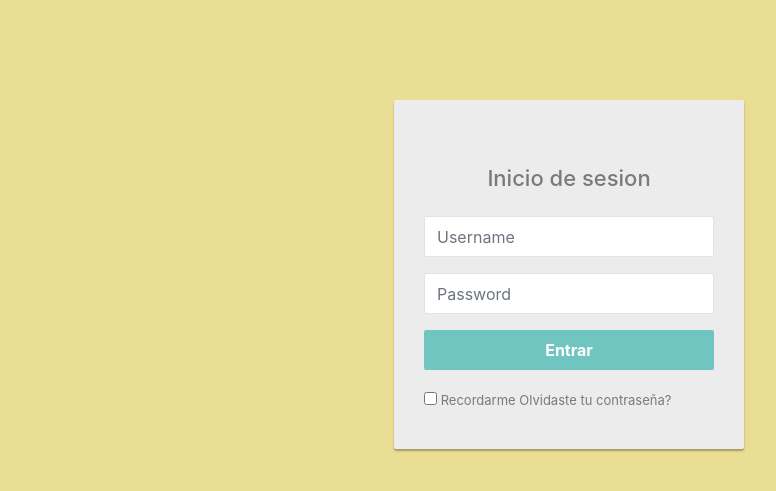
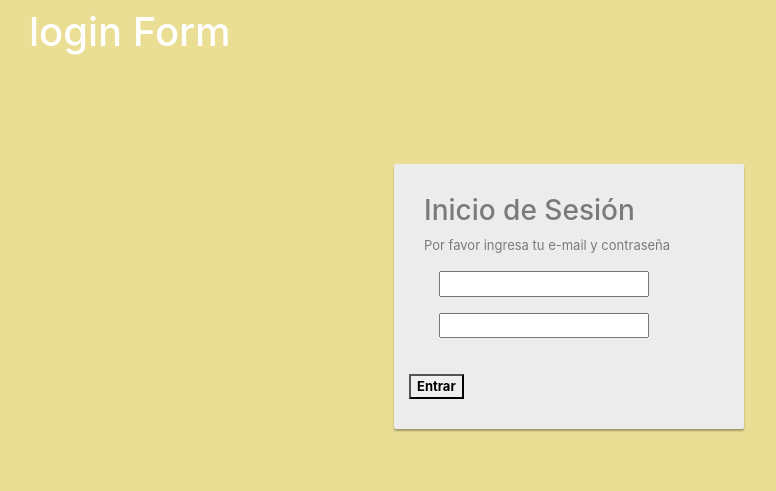
Before and after one commit to Charly2210/EqupiCMD, a PHP site: page /EqupiCMD/Login in a window 1280 px wide. Shown: the part 56-547 px from the top of the page, without its empty margins (71-847 px from the left). Run offline with PHP 8.4, Linux system fonts and the light colour scheme; some libraries are stand-ins or nearby versions.

Commit message:
MODIFICACIONES

```diff
--- a/Views/Login/index.php
+++ b/Views/Login/index.php
@@ -92,25 +92,50 @@
 <html>
 <body>
 
-<div class="login-form">
-    <form action="/examples/actions/confirmation.php" method="post">
+<div class="container center">
+    <div>
+        <h5 class="red-text">
+            <?php echo isset($_SESSION["error_login"])?$_SESSION["error_login"]:""?>
+        </h5>
+    </div>
+    <div class="container">
+        <h1 class="form-heading">login Form</h1>
+        <div class="login-form">
+            <div class="main-div">
+                <form method="post" action="<?php echo URL?>login/verify">
+                    <div class="panel">
+                        <h3>Inicio de Sesión</h3>
+                        <p>Por favor ingresa tu e-mail y contraseña</p>
+                    </div>
+                    <div class='form-group'>
+                        <div class='input-field col s12'>
+                            <input class='validate' type='email' name='email' id='email'>
+                        </div>
+                    </div>
 
-        <h2 class="text-center">Inicio de sesion</h2>
-        <div class="form-group">
-            <input type="text" class="form-control" name="username" placeholder="Username" required="required">
+                    <div class='form-group'>
+                        <div class='input-field col s12'>
+                            <input class='validate' type='password' name='password' id='password'>
+                        </div>
+                    </div>
+
+                    <br />
+                    <center>
+                        <div class='row'>
+                            <button type='submit' name='btn_login'><b>Entrar</b></button>
+                        </div>
+
+                    </center>
+                </form>
+            </div>
         </div>
-        <div class="form-group">
-            <input type="password" class="form-control" name="password" placeholder="Password" required="required">
-        </div>
-        <div class="form-group">
-            <button type="submit" class="btn btn-primary btn-lg btn-block">Entrar</button>
-        </div>
-        <div class="clearfix">
-            <label class="pull-left checkbox-inline"><input type="checkbox"> Recordarme</label>
-            <a href="#" class="pull-right"> Olvidaste tu contraseña?</a>
-        </div>
-    </form>
+    </div>
+</div>
 
-</div>
+<script type="text/javascript">
+    $(document).ready(function(){
+        Materialize.updateTextFields();
+    });
+</script>
 </body>
 </html>
--- a/Views/Template.php
+++ b/Views/Template.php
@@ -16,17 +16,20 @@ class Template
             <link href="<?php echo URL?>/Public/css/bootstrap.css" type="text/css" rel="stylesheet">
             <link href="<?php echo URL?>/Public/css/bootstrap-reboot.css" type="text/css" rel="stylesheet">
             <link rel="stylesheet" href="<?php echo URL?>/Public/style.css">
+            <link rel="stylesheet" href="<?php echo URL?>/Public/Estilologin.css"
             <script type="text/javascript" src="<?php echo URL?>/Public/js/bootstrap.bundle.min.js"></script>
             <script type="text/javascript" src="<?php echo URL?>/Public/js/bootstrap.js"></script>
             <script type="text/javascript" src="<?php echo URL?>/Public/js/jquery.min.js"></script>
+
+
+
 
 
             <link href="css/full-slider.css" rel="stylesheet">
         </head>
 
 
-
-
+        <body>
         <main>
 
             <title>Biblioteca Digital </title>
@@ -63,12 +66,15 @@ class Template
         </html>
         <?php
     }
-
     public function footer(){
         ?>
         <footer class="container">
-            <p class="float-right"><a href="#">Back to top</a></p>
-            <p>&copy; 2017-2018 Company, Inc. &middot; <a href="#">Privacy</a> &middot; <a href="#">Terms</a></p>
+            <nav class="navbar navbar-expand-lg navbar-dark  fixed-bottom bg-dark ">
+                <div class="container">
+                    <p class="text-left text-white">Copyright &copy; Derechos Reservados BIBLIOTEC</p>
+                </div>
+            </nav>
+
         </footer>
         <?php
 
```
